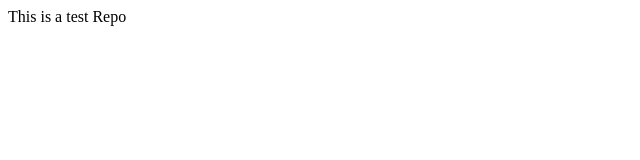
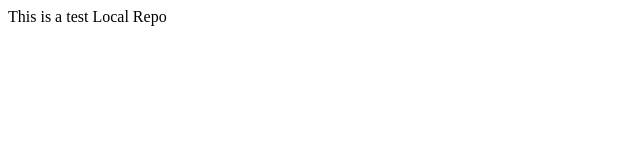
Before and after one commit to anshu8895/newLocalRepo, a plain HTML site: page index.html in a window 1280 px wide. Shown: the full height of the page, 0-640 px from the left. Drawn offline with Linux system fonts and the light colour scheme.

Commit message:
added a new line

```diff
--- a/index.html
+++ b/index.html
@@ -1 +1 @@
-<p>This is a test Repo</p>
+<p>This is a test Local Repo</p>
```
